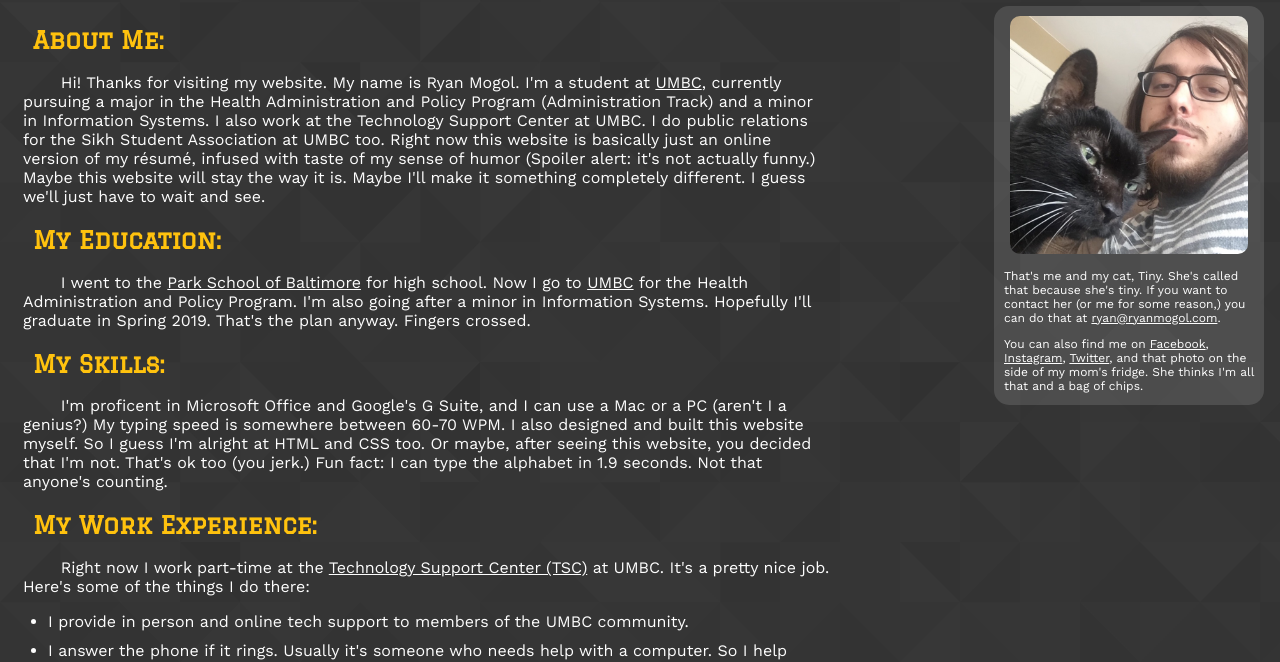
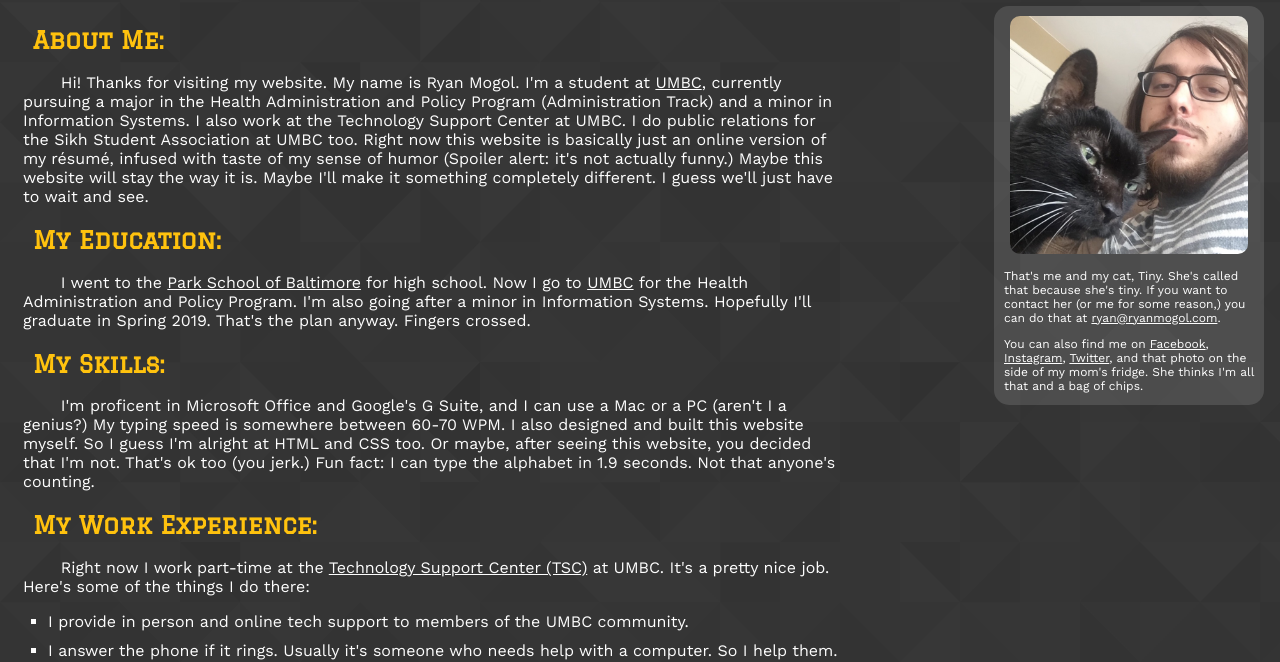
Before and after one commit to mogol1/mogol1.github.io, a plain HTML site: page index.html in a window 1280 px wide. Shown: the part 238-900 px from the top of the page. Drawn offline with nearby package versions, Linux system fonts and the light colour scheme; a web font is replaced by a local one.

Commit message:
Square bullets and better ratios

```diff
--- a/styles.css
+++ b/styles.css
@@ -73,7 +73,7 @@ footer{
 
 .content{
     margin-right: 35%;
-    width: 65%;
+    width: 66%;
     float: left;
 }
 
@@ -108,6 +108,11 @@ a:hover{
 
 /*Child selectors*/
 
+ul > li{
+   list-style-type: square;
+}
+
+
 aside > p{
     text-indent: 0;
 }
@@ -138,7 +143,7 @@ aside > p{
   When screen not wide enough for sidebar
 ******************************************/
 
-@media screen and (max-width: 815px){
+@media screen and (max-width: 840px){
 
     /*Tags*/
 
```
